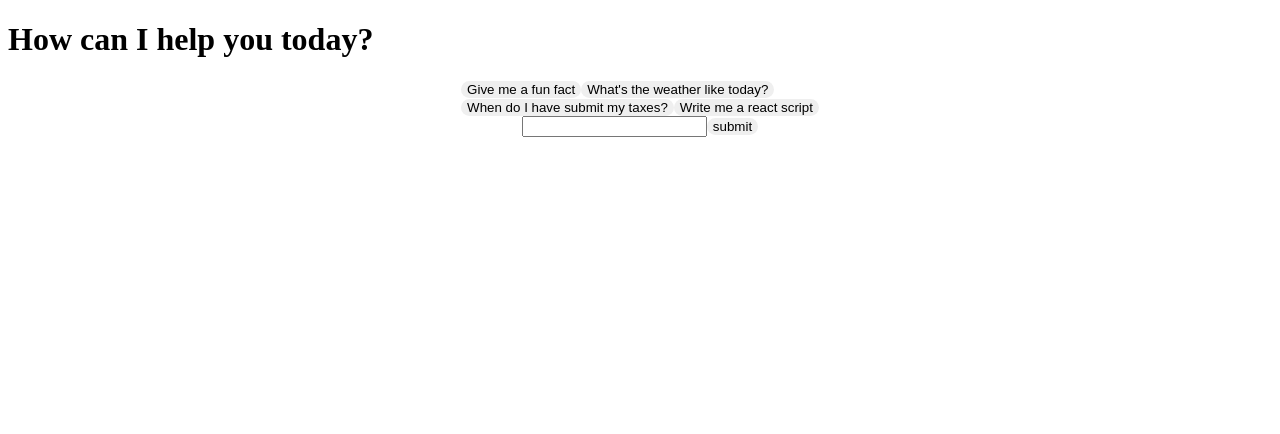
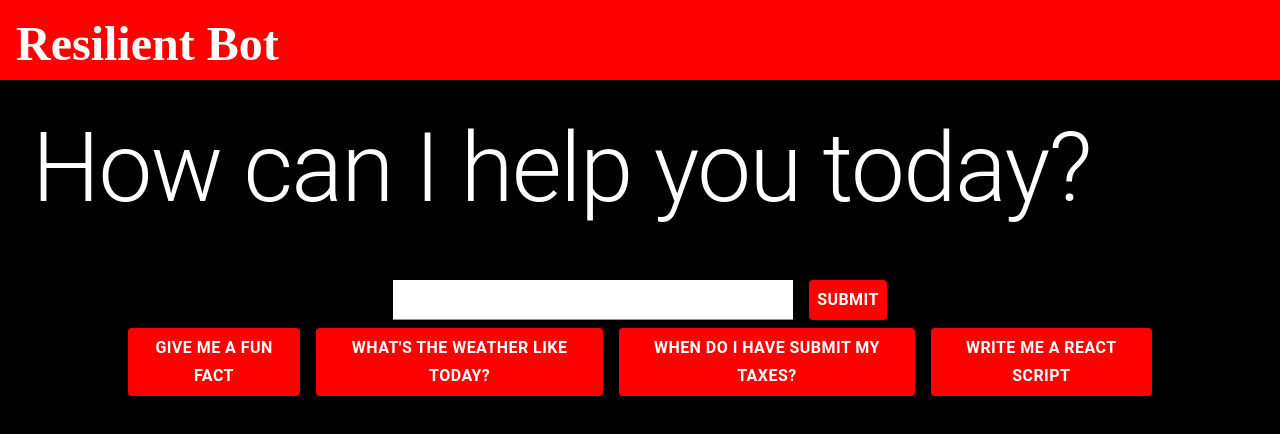
Before and after one commit to AmaurySilverio/react-ai-chat-ui, a React (Vite) app: page / in a window 1280 px wide. Shown: the top 434 px of the page. Built offline with nearby package versions, Linux system fonts and the light colour scheme.

Commit message:
Add initial styles

```diff
--- a/package.json
+++ b/package.json
@@ -10,6 +10,9 @@
     "preview": "vite preview"
   },
   "dependencies": {
+    "@emotion/react": "^11.11.4",
+    "@emotion/styled": "^11.11.5",
+    "@mui/material": "^5.15.15",
     "react": "^18.2.0",
     "react-dom": "^18.2.0"
   },
--- a/src/App.jsx
+++ b/src/App.jsx
@@ -1,12 +1,14 @@
-import Button from "./components/Button";
+import {default as Button } from "./components/Button";
 import Display from "./components/Display";
 import Answer from "./components/Answer";
 import { useState } from "react";
+import { AppBar, Box, CircularProgress, Input, List, Stack, Typography } from '@mui/material'
 
 const App = () => {
   const [userInput, setUserInput] = useState("");
   const [search, setSearch] = useState([]);
   const [response, setResponse] = useState([]);
+  const [waiting, setWaiting] = useState(false)
   const [suggestedQuestion, setSuggestedQuestion] = useState("");
   const handleUserInput = (event) => {
     setUserInput(event.target.value);
@@ -22,6 +24,7 @@ const App = () => {
     botResponse();
   };
   const botResponse = () => {
+    setWaiting(true)
     setTimeout(() => {
       const newResponse = {
         content: "I'm just a bot.",
@@ -30,6 +33,7 @@ const App = () => {
         userId: search.length + 1 + "Y",
       };
       setResponse(response.concat(newResponse));
+      setWaiting(false)
     }, 3000);
   };
   const handleButtonInput = () => {
@@ -60,25 +64,47 @@ const App = () => {
     handleButtonInput();
   };
 
+
   return (
     <div>
+      <AppBar sx={{backgroundColor: "red", fontSize: "3rem", fontWeight: 700, height: "5rem", padding: "1rem", position: "static"}}>Resilient Bot</AppBar>
       <div>
-        <h1>How can I help you today?</h1>
+        <Typography
+            sx={{color: "white", padding: "2rem"}}
+            variant="h1">How can I help you today?</Typography>
       </div>
+      <Box>
+        {waiting ? (
+          <CircularProgress/>
+        ) : (
         <ul>
           {response.map((input) => (
             <>
               {console.log("question", input)}
-            <Display key={input.id} response={input.question} />
-            <ul>
+              <Display key={input.id} response={input.question} sx={{color: "white"}}/>
+              <List>
                 <Answer key={input.userId} response={input.content} />
-            </ul>
+              </List>
             </>
           ))}
         </ul>
+        )}
+      </Box>
       <div className="search-container">
+        <div>
+          <form onSubmit={handleFormSubmit}>
+            <Stack direction={{ xs: 'column', sm: 'row' }} sx={{margin: "0.5rem"}} spacing={2}>
+              <Input
+                sx={{ backgroundColor: 'white', padding: "0.25rem", width: "25rem"}}
+                value={userInput}
+                onChange={handleUserInput}
+              />
+              <Button text="submit" type="submit" />
+            </Stack>
+          </form>
+        </div>
         <div className="btn-container">
-          <div>
+          <Stack direction={{ xs: 'column', sm: 'row' }} spacing={2}>
             <Button
               text="Give me a fun fact"
               value={suggestedQuestion}
@@ -86,17 +112,9 @@ const App = () => {
               type="text"
             />
             <Button text="What's the weather like today?" />
-          </div>
-          <div>
             <Button text="When do I have submit my taxes?" />
             <Button text="Write me a react script" />
-          </div>
-        </div>
-        <div>
-          <form onSubmit={handleFormSubmit}>
-            <input value={userInput} onChange={handleUserInput} />
-            <Button text="submit" type="submit" />
-          </form>
+          </Stack>
         </div>
       </div>
     </div>
--- a/src/components/Answer.jsx
+++ b/src/components/Answer.jsx
@@ -1,9 +1,10 @@
+import { ListItem } from '@mui/material'
+
 const Answer = ({response}) =>{
     console.log('Answersss', response)
     return(
         <>
-        <li>{response}</li>
-
+        <ListItem sx={{color: "white"}}>{response}</ListItem>
         </>
     )
 }
--- a/src/components/Button.jsx
+++ b/src/components/Button.jsx
@@ -1,9 +1,11 @@
-const Button = ({ text, type, value, onClick }) => {
+import { Button } from '@mui/material'
+
+const CustomButton = ({ text, type, value, onClick }) => {
   return (
-    <button className="btn" type={type} value={value} onClick={onClick}>
+    <Button sx={{backgroundColor: "red", "&:focus": {borderColor: "white", borderWidth: "0.1rem", borderStyle: "solid"}, color: "white", fontSize: "1rem", fontWeight: 700}} type={type} value={value} onClick={onClick}>
       {text}
-    </button>
+    </Button>
   );
 };
 
-export default Button;
+export default CustomButton;
--- a/src/index.css
+++ b/src/index.css
@@ -10,3 +10,7 @@
   border: 0 solid #e3e3e3;
   box-sizing: border-box;
 }
+body {
+  margin: 0rem;
+  background-color: #000000
+}
```
Also changed, not shown: 1 other file (tests, documents, lock files or other folders). Lines whose indentation alone changed are shown as unchanged.
